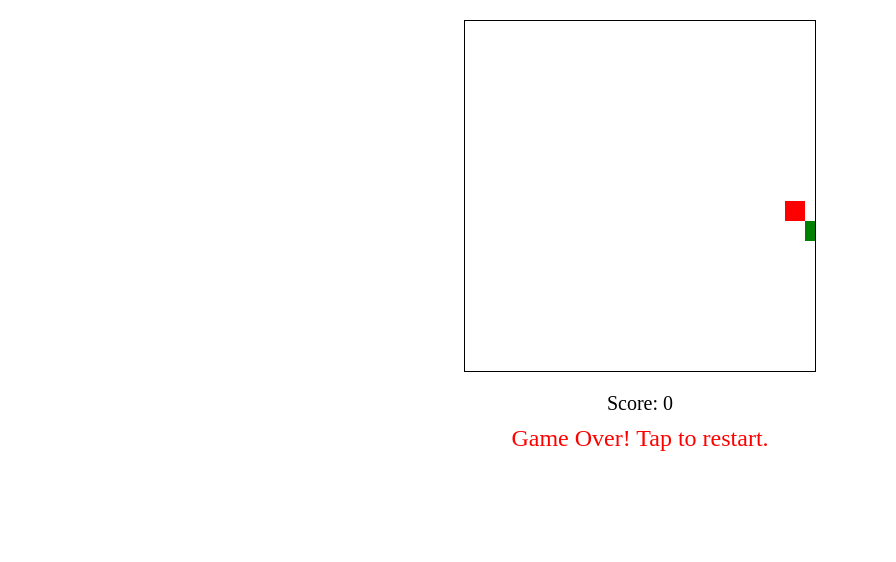
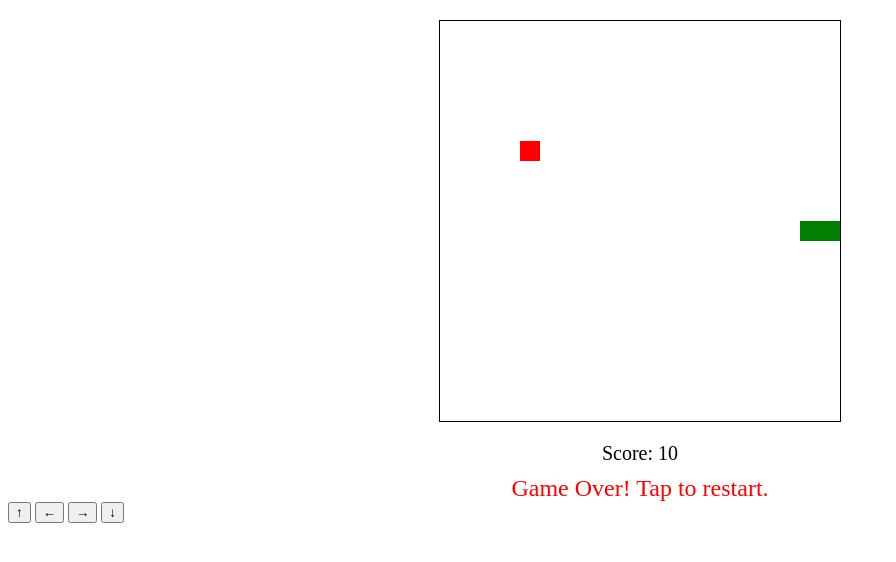
Before and after one commit to shivo1211/game-snake, a plain HTML site: page index.html in a window 1280 px wide. Shown: the whole page, without its empty margins (0-896 px from the left). Drawn offline with Linux system fonts and the light colour scheme.

Commit message:
Buttom added Update index.html

```diff
--- a/index.html
+++ b/index.html
@@ -6,21 +6,22 @@
     <meta http-equiv="X-UA-Compatible" content="IE=edge">
     <meta name="viewport" content="width=device-width, initial-scale=1.0">
     <title>Snake Game</title>
-    <!-- Link to the CSS file -->
     <link rel="stylesheet" href="style.css">
 </head>
 
 <body>
-    <!-- Game Canvas -->
-    <canvas id="gameCanvas" width="350" height="350"></canvas>
-
-    <!-- Score Display -->
+    <canvas id="gameCanvas" width="400" height="400"></canvas>
     <div id="score">Score: 0</div>
-
-    <!-- Game over message -->
     <div id="gameOverMessage" class="game-over">Game Over! Tap to restart.</div>
 
-    <!-- Link to the JavaScript file -->
+    <!-- Arrow buttons -->
+    <div id="arrowButtons">
+        <button id="upButton">↑</button>
+        <button id="leftButton">←</button>
+        <button id="rightButton">→</button>
+        <button id="downButton">↓</button>
+    </div>
+
     <script src="script.js"></script>
 </body>
 
```
